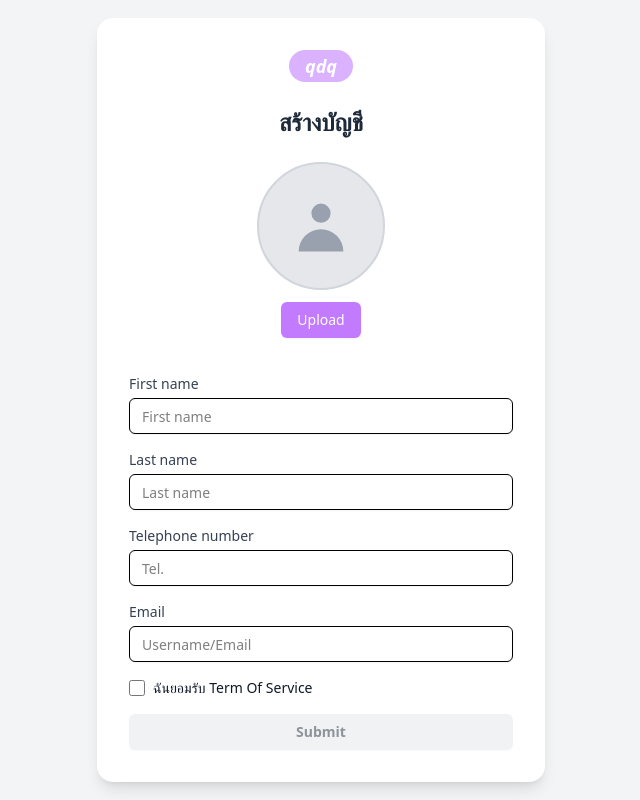
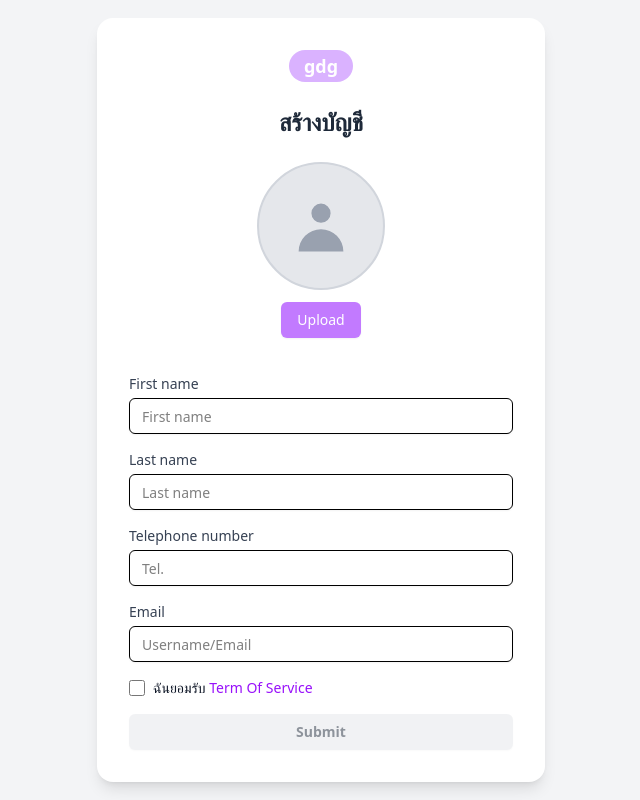
Before and after one commit to PHP-BEST/baan-saat-frontend, a React (Vite) app: page /register in a window 1280 px wide. Shown: the whole page, without its empty margins (319-959 px from the left). Built offline with nearby package versions, Linux system fonts and the light colour scheme; no server answers; a web font is replaced by a local one.

Commit message:
feat: TOS-popup

```diff
--- a/src/pages/ProfileCreationPage.tsx
+++ b/src/pages/ProfileCreationPage.tsx
@@ -3,7 +3,38 @@ import { Button, buttonVariants } from '@/components/ui/button'; // Assuming pat
 import { Input } from '@/components/ui/input'; // Assuming path
 import { cn } from '@/lib/utils'; // Assuming path
 
-// The Profile Creation Page Component - simplified to match your project structure
+// --- Modal Component for Terms of Service ---
+interface ModalProps {
+    title: string;
+    onClose: () => void;
+    children: React.ReactNode;
+}
+
+const TermsModal: React.FC<ModalProps> = ({ title, onClose, children }) => {
+    return (
+        <div className="fixed inset-0 bg-black bg-opacity-60 flex items-center justify-center p-4 z-50">
+            <div className="bg-white rounded-lg shadow-2xl p-6 w-full max-w-lg animate-fade-in-up">
+                <div className="flex justify-between items-center mb-4">
+                    <h2 className="text-xl font-bold text-gray-800">{title}</h2>
+                    <Button variant="ghost" size="icon" onClick={onClose} className="rounded-full">
+                        <svg xmlns="http://www.w3.org/2000/svg" width="24" height="24" viewBox="0 0 24 24" fill="none" stroke="currentColor" strokeWidth="2" strokeLinecap="round" strokeLinejoin="round"><line x1="18" y1="6" x2="6" y2="18"></line><line x1="6" y1="6" x2="18" y2="18"></line></svg>
+                    </Button>
+                </div>
+                <div className="text-sm text-gray-600 max-h-[60vh] overflow-y-auto pr-2 space-y-4">
+                    {children}
+                </div>
+                <div className="mt-6 flex justify-end">
+                    <Button onClick={onClose} className="bg-purple-500 hover:bg-purple-600 text-white">
+                        Close
+                    </Button>
+                </div>
+            </div>
+        </div>
+    );
+};
+
+
+// --- The Main Profile Creation Page Component ---
 export const ProfileCreationPage: React.FC = () => {
     const [formData, setFormData] = useState({
         firstName: '',
@@ -13,10 +44,11 @@ export const ProfileCreationPage: React.FC = () => {
         agreedToTerms: false,
     });
     const [profileImage, setProfileImage] = useState<string | null>(null);
+    const [isTermsModalOpen, setIsTermsModalOpen] = useState(false); // State for the modal
 
     const handleInputChange = (e: ChangeEvent<HTMLInputElement>) => {
         const { name, value, type, checked } = e.target;
-    setFormData((prev) => ({
+        setFormData(prev => ({
             ...prev,
             [name]: type === 'checkbox' ? checked : value,
         }));
@@ -36,7 +68,7 @@ export const ProfileCreationPage: React.FC = () => {
     const handleSubmit = (e: FormEvent<HTMLFormElement>) => {
         e.preventDefault();
         if (!formData.agreedToTerms) {
-      alert('Please agree to the Terms of Service before submitting.');
+            alert("Please agree to the Terms of Service before submitting.");
             return;
         }
 
@@ -45,17 +77,17 @@ export const ProfileCreationPage: React.FC = () => {
             profileImage: profileImage ? 'Image Uploaded' : 'No Image',
         };
 
-    // In a real app, you would send this to your backend.
-    // For now, we'll just show it in an alert.
         alert(`Form Submitted:\n${JSON.stringify(dataToSend, null, 2)}`);
     };
 
     return (
+        <>
             <div className="min-h-screen bg-gray-100 flex items-center justify-center p-4 font-sans">
                 <div className="w-full max-w-md bg-white rounded-2xl shadow-lg p-8 space-y-6">
+                    {/* ... (Logo and other elements remain the same) ... */}
                     <div className="flex justify-center">
-          <div className="w-16 h-8 bg-purple-300 rounded-full flex items-center justify-center text-white font-bold italic text-lg">
-            qdq
+                        <div className="w-16 h-8 bg-purple-300 rounded-full flex items-center justify-center text-white font-bold text-lg">
+                        gdg
                         </div>
                     </div>
 
@@ -66,23 +98,10 @@ export const ProfileCreationPage: React.FC = () => {
                     <div className="flex flex-col items-center space-y-3">
                         <div className="w-32 h-32 rounded-full bg-gray-200 flex items-center justify-center overflow-hidden border-2 border-gray-300">
                         {profileImage ? (
-              <img
-                src={profileImage}
-                alt="Profile Preview"
-                className="w-full h-full object-cover"
-              />
+                            <img src={profileImage} alt="Profile Preview" className="w-full h-full object-cover" />
                         ) : (
-              <svg
-                xmlns="http://www.w3.org/2000/svg"
-                className="h-16 w-16 text-gray-400"
-                viewBox="0 0 20 20"
-                fill="currentColor"
-              >
-                <path
-                  fillRule="evenodd"
-                  d="M10 9a3 3 0 100-6 3 3 0 000 6zm-7 9a7 7 0 1114 0H3z"
-                  clipRule="evenodd"
-                />
+                            <svg xmlns="http://www.w3.org/2000/svg" className="h-16 w-16 text-gray-400" viewBox="0 0 20 20" fill="currentColor">
+                            <path fillRule="evenodd" d="M10 9a3 3 0 100-6 3 3 0 000 6zm-7 9a7 7 0 1114 0H3z" clipRule="evenodd" />
                             </svg>
                         )}
                         </div>
@@ -90,115 +109,82 @@ export const ProfileCreationPage: React.FC = () => {
                           htmlFor="file-upload"
                           className={cn(
                             buttonVariants({ variant: 'default', size: 'default' }),
-              'cursor-pointer bg-purple-400 hover:bg-purple-500 text-white', // Custom styles
+                            'cursor-pointer bg-purple-400 hover:bg-purple-500 text-white'
                           )}
                         >
                             Upload
                         </label>
-          <input
-            id="file-upload"
-            name="file-upload"
-            type="file"
-            className="sr-only"
-            onChange={handleImageUpload}
-            accept="image/*"
-          />
+                        <input id="file-upload" name="file-upload" type="file" className="sr-only" onChange={handleImageUpload} accept="image/*"/>
                     </div>
 
                     <form onSubmit={handleSubmit} className="space-y-4">
+                        {/* ... (Input fields remain the same) ... */}
                         <div>
-            <label
-              htmlFor="firstName"
-              className="block text-sm font-medium text-gray-700 mb-1"
-            >
-              First name
-            </label>
-            <Input
-              id="firstName"
-              name="firstName"
-              type="text"
-              placeholder="First name"
-              value={formData.firstName}
-              onChange={handleInputChange}
-            />
+                            <label htmlFor="firstName" className="block text-sm font-medium text-gray-700 mb-1">First name</label>
+                            <Input id="firstName" name="firstName" type="text" placeholder="First name" value={formData.firstName} onChange={handleInputChange} />
                         </div>
                         <div>
-            <label
-              htmlFor="lastName"
-              className="block text-sm font-medium text-gray-700 mb-1"
-            >
-              Last name
-            </label>
-            <Input
-              id="lastName"
-              name="lastName"
-              type="text"
-              placeholder="Last name"
-              value={formData.lastName}
-              onChange={handleInputChange}
-            />
+                            <label htmlFor="lastName" className="block text-sm font-medium text-gray-700 mb-1">Last name</label>
+                            <Input id="lastName" name="lastName" type="text" placeholder="Last name" value={formData.lastName} onChange={handleInputChange} />
                         </div>
                         <div>
-            <label
-              htmlFor="telephone"
-              className="block text-sm font-medium text-gray-700 mb-1"
-            >
-              Telephone number
-            </label>
-            <Input
-              id="telephone"
-              name="telephone"
-              type="tel"
-              placeholder="Tel."
-              value={formData.telephone}
-              onChange={handleInputChange}
-            />
+                            <label htmlFor="telephone" className="block text-sm font-medium text-gray-700 mb-1">Telephone number</label>
+                            <Input id="telephone" name="telephone" type="tel" placeholder="Tel." value={formData.telephone} onChange={handleInputChange} />
                         </div>
                         <div>
-            <label
-              htmlFor="email"
-              className="block text-sm font-medium text-gray-700 mb-1"
-            >
-              Email
-            </label>
-            <Input
-              id="email"
-              name="email"
-              type="email"
-              placeholder="Username/Email"
-              value={formData.email}
-              onChange={handleInputChange}
-            />
+                            <label htmlFor="email" className="block text-sm font-medium text-gray-700 mb-1">Email</label>
+                            <Input id="email" name="email" type="email" placeholder="Username/Email" value={formData.email} onChange={handleInputChange} />
                         </div>
 
                         <div className="flex items-center">
-            <input
-              id="agreedToTerms"
-              name="agreedToTerms"
-              type="checkbox"
-              checked={formData.agreedToTerms}
-              onChange={handleInputChange}
-              className="h-4 w-4 text-purple-600 focus:ring-purple-500 border-gray-300 rounded"
-            />
-            <label
-              htmlFor="agreedToTerms"
-              className="ml-2 block text-sm text-gray-900"
+                            <input id="agreedToTerms" name="agreedToTerms" type="checkbox" checked={formData.agreedToTerms} onChange={handleInputChange} className="h-4 w-4 text-purple-600 focus:ring-purple-500 border-gray-300 rounded"/>
+                            <label htmlFor="agreedToTerms" className="ml-2 block text-sm text-gray-900">
+                                ฉันยอมรับ{' '}
+                                <span
+                                    className="text-purple-600 hover:underline cursor-pointer font-medium"
+                                    onClick={(e) => {
+                                        e.preventDefault(); // Prevents checkbox from toggling
+                                        setIsTermsModalOpen(true);
+                                    }}
                                 >
-              ฉันยอมรับ Term Of Service
+                                    Term Of Service
+                                </span>
                             </label>
                         </div>
 
-          <Button
-            type="submit"
-            variant="secondary"
-            className="w-full bg-gray-200 hover:bg-gray-300 text-gray-800 font-bold"
-            disabled={!formData.agreedToTerms}
-          >
+                        <Button type="submit" variant="secondary" className="w-full bg-gray-200 hover:bg-gray-300 text-gray-800 font-bold" disabled={!formData.agreedToTerms}>
                             Submit
                         </Button>
                     </form>
                 </div>
             </div>
+
+            {/* Render the modal conditionally based on state */}
+            {isTermsModalOpen && (
+                <TermsModal title="Terms of Service" onClose={() => setIsTermsModalOpen(false)}>
+                    <p><strong>Last updated: September 5, 2025</strong></p>
+                    <p>
+                        Please read these terms and conditions carefully before using Our Service.
+                    </p>
+                    <h3 className="font-bold mt-2">1. Acknowledgment</h3>
+                    <p>
+                        These are the Terms and Conditions governing the use of this Service and the agreement that operates between You and the Company. These Terms and Conditions set out the rights and obligations of all users regarding the use of the Service.
+                    </p>
+                    <h3 className="font-bold mt-2">2. User Accounts</h3>
+                    <p>
+                        When You create an account with Us, You must provide Us information that is accurate, complete, and current at all times. Failure to do so constitutes a breach of the Terms, which may result in immediate termination of Your account on Our Service.
+                    </p>
+                    <h3 className="font-bold mt-2">3. Termination</h3>
+                    <p>
+                        We may terminate or suspend Your access immediately, without prior notice or liability, for any reason whatsoever, including without limitation if You breach these Terms and Conditions.
+                        Upon termination, Your right to use the Service will cease immediately.
+                    </p>
+                     <p>
+                        (This is placeholder text. You should replace this with your actual terms of service.)
+                    </p>
+                </TermsModal>
+            )}
+        </>
     );
 };
 
```
Lines whose indentation alone changed are shown as unchanged.
